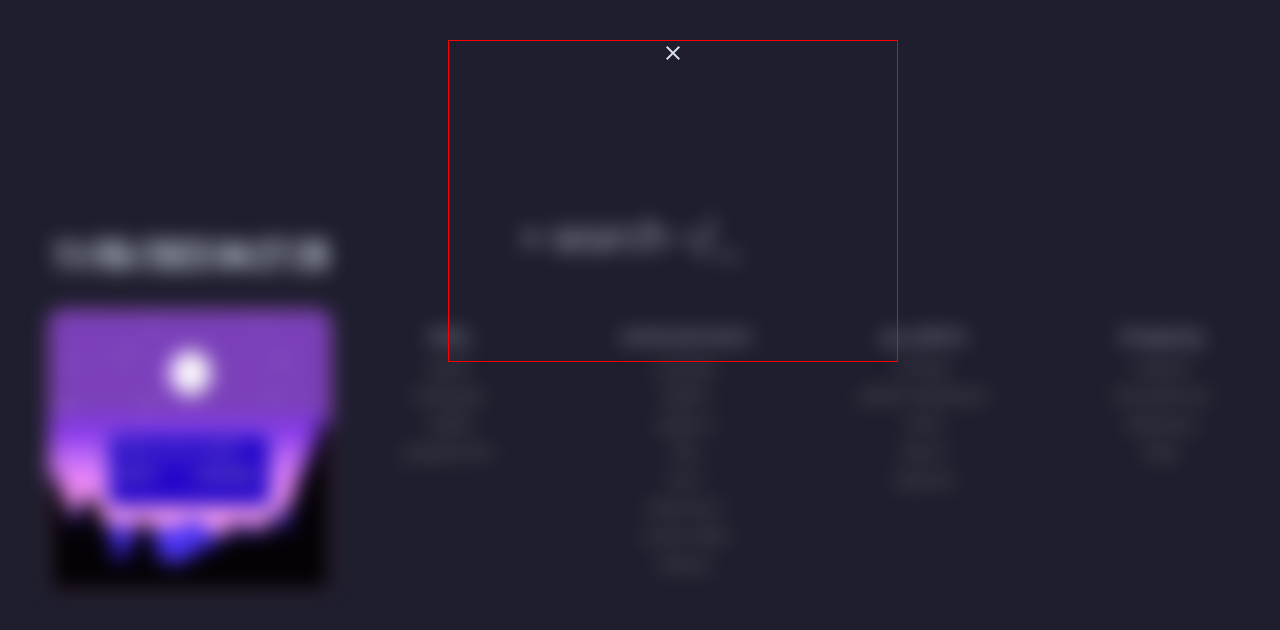
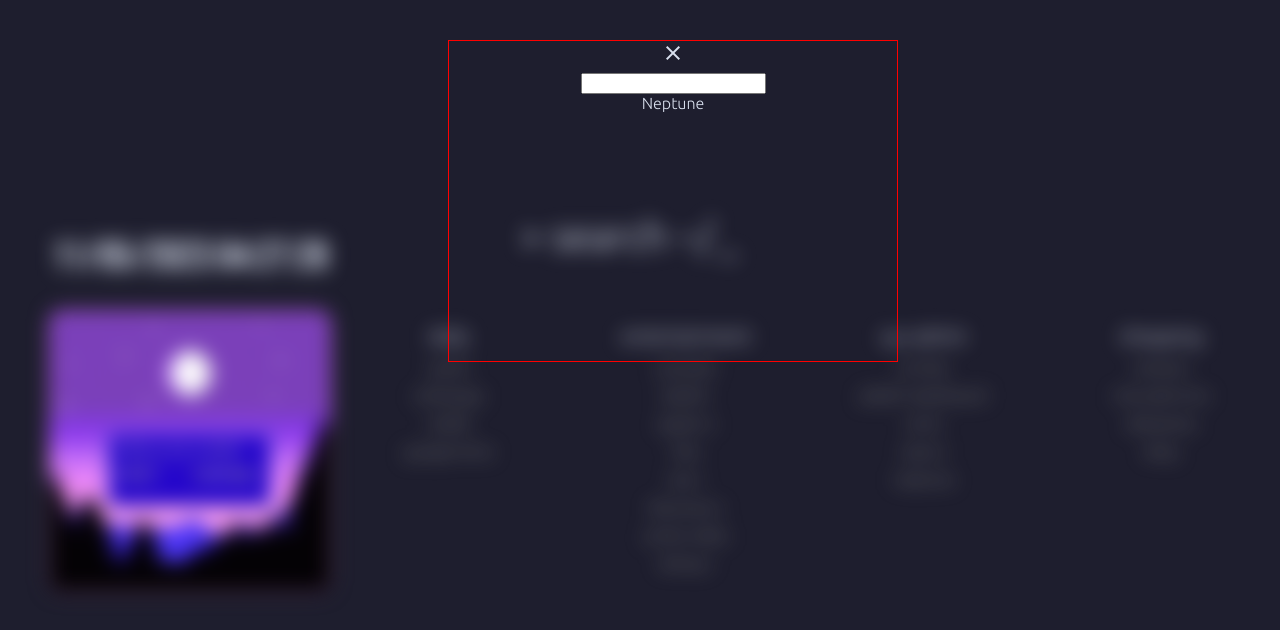
Before and after one commit to QueirozEdu/vaporwaveStartpage, a plain HTML site: page index.html in a window 1280 px wide. Both pictures are taken after a click on the link 190 px from the left and 451 px from the top of the page. Drawn offline with nearby package versions, Linux system fonts and the light colour scheme.

Commit message:
function to get data from json

```diff
--- /dev/null
+++ b/assets/js/data.json
@@ -0,0 +1,21 @@
+[{
+        "name": "Neptune",
+        "url": "neptune.local"
+    },
+    {
+        "name": "Orion",
+        "url": "192.168.86.100"
+    },
+    {
+        "name": "Saturn",
+        "url": "192.168.86.9"
+    },
+    {
+        "name": "Jellyfin Dashboard",
+        "url": "192.168.86.100:8096"
+    },
+    {
+        "name": "Pi-Hole",
+        "url": "192.168.86.9/admin"
+    }
+]
--- a/assets/js/link-manager.js
+++ b/assets/js/link-manager.js
@@ -6,11 +6,26 @@ const background = document.querySelector(".container-inner");
 
 
 linkManagerToggleButton.addEventListener("click", () => {
-    background.classList.toggle("blurBackground")
+    background.classList.toggle("blurBackground");
     linkManager.classList.toggle("linkManagerInvisible");
-    closeButton.addEventListener("click", () => {
-        console.log("teste");
-        linkManager.classList.add("linkManagerInvisible")
+});
+closeButton.addEventListener("click", () => {
+    background.classList.toggle("blurBackground");
+    linkManager.classList.add("linkManagerInvisible")
 
-    });
 })
+
+const linkName = document.querySelector("#linkName");
+
+let linkData = 0;
+
+
+
+async function getData() {
+    let dataResponse = await fetch("../assets/js/data.json");
+    dataResponse = await dataResponse.json();
+    console.log(dataResponse[0].name);
+    linkName.innerText = dataResponse[0].name;
+    return dataResponse;
+}
+getData()
--- a/index.html
+++ b/index.html
@@ -126,7 +126,8 @@
 				</span>
 				<ul class="linkList">
 					<li class="linkItem">
-						<p class="linkName"></p>
+						<input type="text" name="inputTest" id="inputTest">
+						<p class="linkName" id="linkName"></p>
 						<div class="updateIcon"></div>
 						<deleteIcon></deleteIcon>
 					</li>
```
